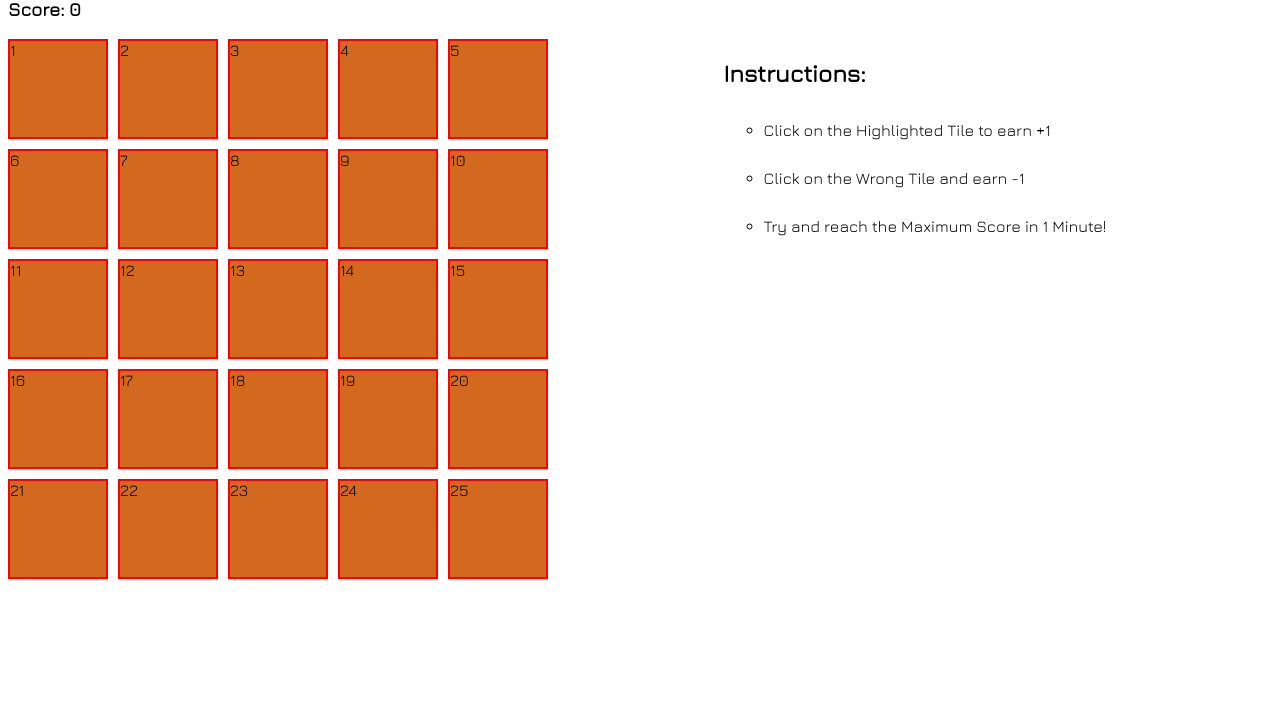
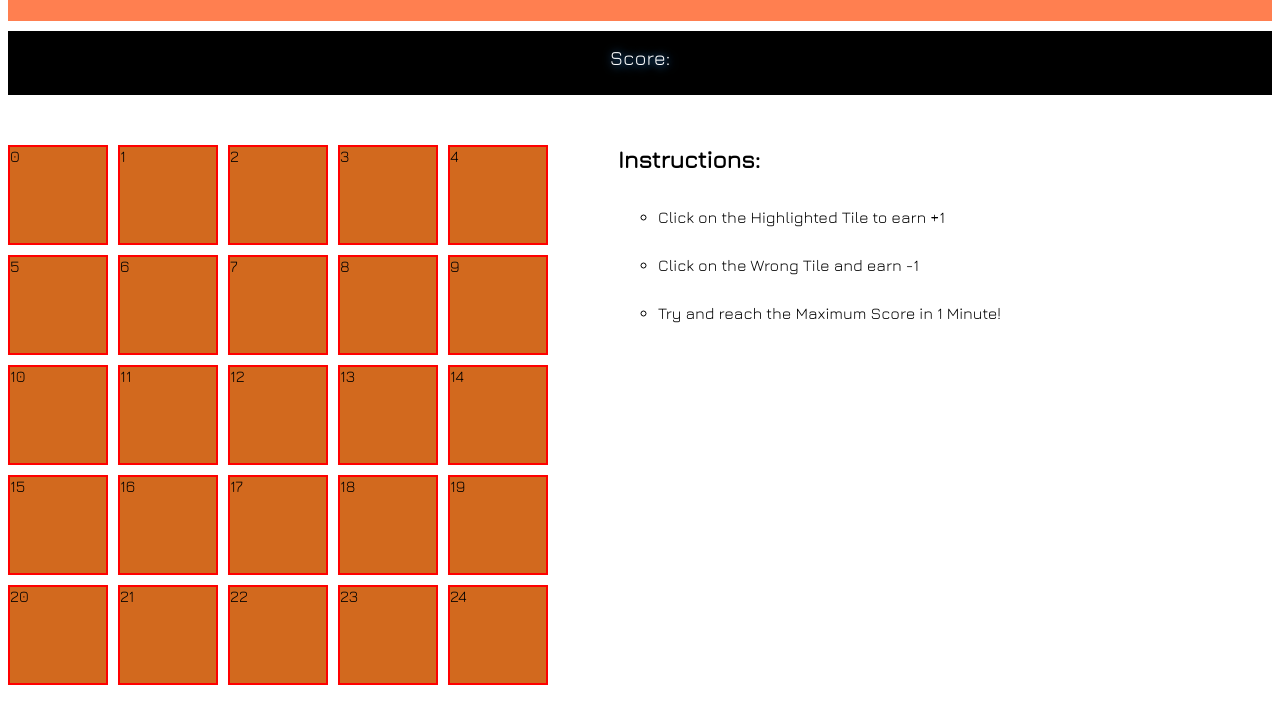
Before and after one commit to sanchit-mendiratta/tile-game, a plain HTML site: page index.html in a window 1280 px wide. Shown: the part 83-800 px from the top of the page. Drawn offline with nearby package versions, Linux system fonts and the light colour scheme.

Commit message:
Code Refactoring

```diff
--- a/index.html
+++ b/index.html
@@ -1,67 +1,20 @@
 <!DOCTYPE html>
-
 <head>
     <meta charset="utf-8">
     <meta http-equiv="X-UA-Compatible" content="IE=edge">
     <title>Tile Game</title>
     <meta name="viewport" content="width=device-width, initial-scale=1">
     <link href="https://fonts.googleapis.com/css?family=Jura" rel="stylesheet">
-    <style>
-        body {
-            font-family: 'Jura', sans-serif;
-        }
+    <link href="style.css"  rel="stylesheet">
+</head>
+<body>
+    <div id="container">
+        <div id="header">
+            <h1>THE TILE GAME</h1>
+        </div>
 
-        .header {
-            background-color: coral;
-            text-align: center;
-            width: 100%;
-        }
-        #mainContainer {
-            display: grid;
-            grid-template-columns: auto auto;
-            grid-gap: 10px;
-        }
-        #tileContainer {
-            display: grid;
-            grid-template-columns: 100px 100px 100px 100px 100px;
-            grid-gap: 10px;
-        }
+        <div id="scoreBoard"></div>
 
-        .tile {
-            box-sizing: border-box;
-            border: 2px solid red;
-            background-color: chocolate;
-            width: 100px;
-            height: 100px;
-        }
-
-        li {
-            line-height: 3em;
-        }
-
-        /* The animation code */
-
-        @keyframes blinker {
-            50% {
-                opacity: 0.8;
-                background-color: yellow;
-            }
-            100% {
-                opacity: 0;
-            }
-        }
-
-        .animateTile {
-            animation: blinker 1s linear infinite;
-        }
-    </style>
-</head>
-
-<body>
-    <div class="header">
-        <h1>TILE GAME</h1>
-    </div>
-    <h3>Score: 0</h3>
         <div id="mainContainer">
             <div id="tileContainer"></div>
             <div id="instructionContainer">
@@ -74,46 +27,7 @@
             </div>
         </div>
 
+    </div>
+    <script src="script.js"></script>
 </body>
-<script>
-    var iRows = 5;
-    var iColumns = 5;
-    var iCounter = 1;
-    var iScore = 0
-    for (var iIndex = 0; iIndex < iRows; iIndex++) {
-        for (var jIndex = 0; jIndex < iColumns; jIndex++) {
-            var oDiv = document.createElement("div");
-            oDiv.className = "tile";
-            oDiv.id = "tile" + iCounter;
-            oDiv.innerText = iCounter++;
-            var oContainer = document.getElementById("tileContainer");
-            oContainer.appendChild(oDiv);
-        }
-    }
-
-    var iRandomTileNumber = Math.floor(Math.random() * iRows * iColumns) + 1;
-    var sTileIdToHighlight = "tile" + iRandomTileNumber;
-    var oTileToHighlight = document.getElementById(sTileIdToHighlight);
-    oTileToHighlight.className = oTileToHighlight.className + " animateTile";
-
-    oContainer.addEventListener("click", function (oEvent) {
-        var oTarget = oEvent.target;
-        var sTargetId = oTarget.id;
-        if (oTarget.className.indexOf("tile") !== -1) {
-            if (sTargetId === sTileIdToHighlight) {
-                oTileToHighlight.className = "tile";
-                iRandomTileNumber = Math.floor(Math.random() * iRows * iColumns) + 1;
-                sTileIdToHighlight = "tile" + iRandomTileNumber;
-                oTileToHighlight = document.getElementById(sTileIdToHighlight);
-                oTileToHighlight.className = oTileToHighlight.className + " animateTile";
-                iScore++;
-                document.querySelector("h3").innerText = "Score: " + iScore;
-            } else if (sTargetId !== sTileIdToHighlight) {
-                iScore--;
-                document.querySelector("h3").innerText = "Score: " + iScore;
-            }
-        }
-    });
-</script>
-
 </html>
--- /dev/null
+++ b/script.js
@@ -0,0 +1,55 @@
+var TileGame = function(iRows, iColumns, oTileContainer) {
+    // Get Rows
+    this.iRows = iRows;
+    //Get Columns
+    this.iColumns = iColumns;
+    // Set Initial Score
+    this.iScore = 0;
+    // Calculate total tiles to render
+    this.iTotalTiles = this.iRows * this.iColumns;
+    // Run a loop through number of tiles to be rendered and create as many divs
+    var sDiv = "";
+    this.oTileContainer = oTileContainer;
+    for (var iIndex = 0; iIndex < this.iTotalTiles; iIndex++) {
+        sDiv += "<div id='tile" + iIndex + "' class='tile'>" + iIndex + "</div>";
+    }
+    // Set innerHTML of Tile Container Div
+    this.oTileContainer.innerHTML = sDiv;
+    // Build Scoreboard
+    this.buildScoreboard();
+    // Highlight a Random Tile
+    this.highlightRandomTile();
+    // Add Click event listener on highlighted tile
+    this.oTileContainer.addEventListener("click", this.onTileClick.bind(this));
+};
+TileGame.prototype.highlightRandomTile = function () {
+    // Generate random number between 0 and total number of tiles
+    var iRandomTileNumber = Math.floor(Math.random() * this.iTotalTiles);
+    // Get id of tile to highlight
+    this.sTileIdToHighlight = "tile" + iRandomTileNumber;
+    // get dom element/div of the tile to highlight
+    this.oTileToHighlight = document.getElementById(this.sTileIdToHighlight);
+    // add animate class to the tile to highlight it
+    this.oTileToHighlight.classList.add("animateTile");
+};
+TileGame.prototype.buildScoreboard = function() {
+    this.scoreBoard = document.getElementById("scoreBoard");
+};
+TileGame.prototype.onTileClick = function(oEvent) {
+    var oTarget = oEvent.target;
+    var sTargetId = oTarget.id;
+    if (oTarget.className.indexOf("tile") !== -1) {
+        if (sTargetId === this.sTileIdToHighlight) {
+            this.oTileToHighlight.classList.remove("animateTile");
+            this.highlightRandomTile();
+            this.iScore++;
+        } else if (sTargetId !== this.sTileIdToHighlight) {
+            this.iScore--;
+        }
+        this.scoreBoard.innerHTML = " " + this.iScore;
+    }
+};
+// Get the TileContainerDiv
+var oTileContainer = document.getElementById("tileContainer");
+// Create a new Game
+var oNewGame = new TileGame(5, 5, oTileContainer);
--- /dev/null
+++ b/style.css
@@ -0,0 +1,65 @@
+body {
+    font-family: 'Jura', sans-serif;
+}
+
+#container {
+    display: grid;
+    grid-template-rows: 6rem 4rem auto;
+    grid-gap: 10px;
+}
+
+#header {
+    background-color: coral;
+    text-align: center;
+}
+#scoreBoard {
+    will-change: transform;
+    background: black;
+    text-align: center;
+    padding-top: 15px;
+    color:white;
+    text-shadow: 1px 1px 10px #3399ff;
+}
+#scoreBoard:before{
+    content: "Score:";
+    font-size: 20px;
+  }
+#mainContainer {
+    padding-top: 20px;
+    display: grid;
+    grid-template-columns: 600px auto;
+    grid-gap: 10px;
+}
+#tileContainer {
+    padding-top: 20px;
+    display: grid;
+    grid-template-columns: 100px 100px 100px 100px 100px;
+    grid-gap: 10px;
+}
+
+.tile {
+    box-sizing: border-box;
+    border: 2px solid red;
+    background-color: chocolate;
+    width: 100px;
+    height: 100px;
+}
+
+li {
+    line-height: 3em;
+}
+
+/* The animation code */
+
+@keyframes blinker {
+    50% {
+        opacity: 0.8;
+        background-color: yellow;
+    }
+    100% {
+        opacity: 0;
+    }
+}
+.animateTile {
+    animation: blinker 1s linear infinite;
+}
```
Lines whose indentation alone changed are shown as unchanged.
